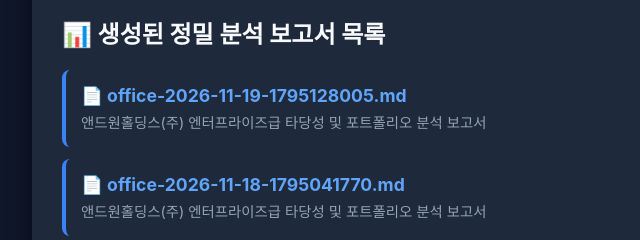
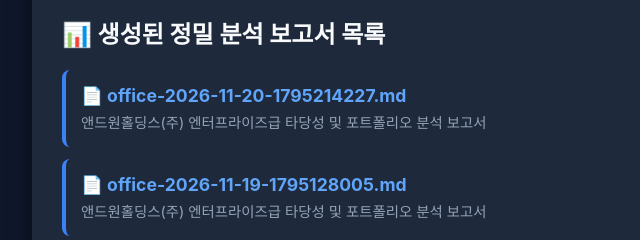
Before and after one commit to znightzhawk-stack/laclef, a plain HTML site: page index.html in a window 1280 px wide. Shown: the part 197-437 px from the top of the page, 128-768 px from the left. Drawn offline with Linux system fonts and the light colour scheme.

Commit message:
chore: auto-generate executive dashboard & reports [skip ci]

```diff
--- a/index.html
+++ b/index.html
@@ -20,6 +20,11 @@
 
         <h2>📊 생성된 정밀 분석 보고서 목록</h2>
         <ul>
+
+        <li style="margin-bottom: 12px; padding: 15px; background: #1e293b; border-radius: 8px; border-left: 4px solid #3b82f6;">
+            <a href="reports/office-2026-11-20-1795214227.md" target="_blank" style="color: #60a5fa; font-weight: bold; text-decoration: none; font-size: 1.1rem;">📄 office-2026-11-20-1795214227.md</a>
+            <p style="color: #94a3b8; margin: 5px 0 0 0; font-size: 0.9rem;">앤드원홀딩스(주) 엔터프라이즈급 타당성 및 포트폴리오 분석 보고서</p>
+        </li>
 
         <li style="margin-bottom: 12px; padding: 15px; background: #1e293b; border-radius: 8px; border-left: 4px solid #3b82f6;">
             <a href="reports/office-2026-11-19-1795128005.md" target="_blank" style="color: #60a5fa; font-weight: bold; text-decoration: none; font-size: 1.1rem;">📄 office-2026-11-19-1795128005.md</a>
```
Also changed, not shown: 1 other file.
